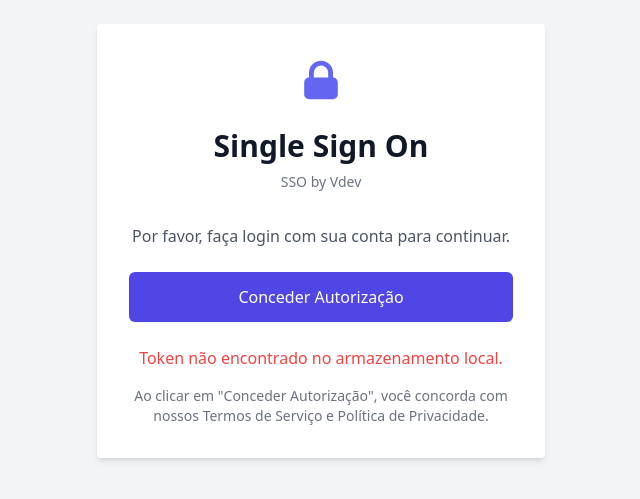
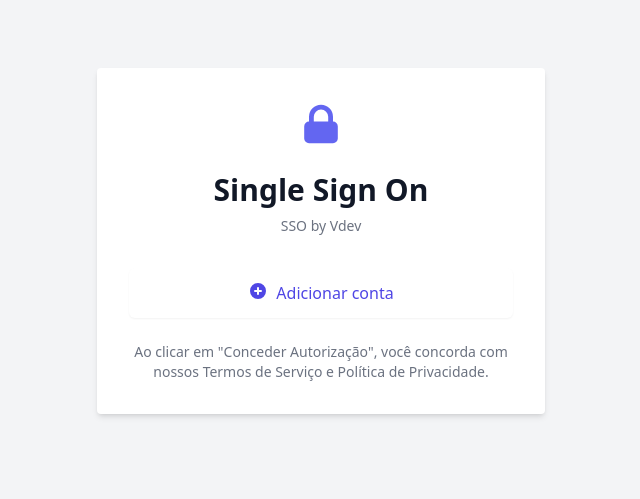
Before and after one commit to viniciusdev772/nextjsnovoapp, a Next.js app: page /authorize in a window 1280 px wide. Shown: the part 159-658 px from the top of the page, without its empty margins (319-959 px from the left). Built offline with nearby package versions, Linux system fonts and the light colour scheme.

Commit message:
Atualiza lógica de autorização e adiciona botão "Adicionar conta" no arquivo authorize.js

```diff
--- a/pages/authorize.js
+++ b/pages/authorize.js
@@ -1,13 +1,14 @@
 import { useEffect, useState } from "react";
 import { useRouter } from "next/router";
 import axios from "axios";
-import { LockClosedIcon } from "@heroicons/react/solid";
+import { LockClosedIcon, PlusCircleIcon } from "@heroicons/react/solid"; // Importe o ícone PlusCircleIcon para "Adicionar conta"
 
 const AuthorizePage = () => {
   const router = useRouter();
   const [authorizationStatus, setAuthorizationStatus] = useState(null);
   const [isLoading, setIsLoading] = useState(false);
   const [errorMessage, setErrorMessage] = useState("");
+  const [showAddAccount, setShowAddAccount] = useState(false); // Variável de estado para controlar a exibição do botão "Adicionar conta"
 
   const authenticateToken = async (urlToken, localStorageToken) => {
     setIsLoading(true);
@@ -45,10 +46,16 @@
     authenticateToken(token, localStorageToken);
   };
 
+  const handleAddAccountClick = () => {
+    // Adicione aqui a lógica para adicionar uma nova conta
+    //ir para a página de login
+    router.push("/");
+  };
+
   useEffect(() => {
-    if (!localStorage.getItem("token")) {
-      setAuthorizationStatus("error");
-      setErrorMessage("Token não encontrado no armazenamento local.");
+    const localStorageToken = localStorage.getItem("token");
+    if (!localStorageToken) {
+      setShowAddAccount(true); // Mostrar o botão "Adicionar conta" se não houver nenhum token no armazenamento local
     }
   }, []);
 
@@ -66,11 +73,18 @@
           <p className="mt-2 text-sm text-gray-500">SSO by Vdev</p>
         </div>
         <div className="mt-8">
-          <div className="text-center mb-6">
-            <p className="text-gray-600">
-              Por favor, faça login com sua conta para continuar.
-            </p>
+          {showAddAccount && ( // Renderizar o botão "Adicionar conta" se showAddAccount for true
+            <div className="mb-6">
+              <button
+                onClick={handleAddAccountClick}
+                className={`w-full flex justify-center py-3 px-4 border border-transparent rounded-md shadow-sm text-base font-medium text-indigo-600 bg-white hover:bg-gray-50 focus:outline-none focus:ring-2 focus:ring-offset-2 focus:ring-indigo-500`}
+              >
+                <PlusCircleIcon className="h-5 w-5 mr-2" aria-hidden="true" />
+                Adicionar conta
+              </button>
             </div>
+          )}
+          {!showAddAccount && ( // Renderizar o botão "Conceder Autorização" se showAddAccount for false
             <div className="mb-6">
               <button
                 onClick={handleAuthorizeClick}
@@ -105,6 +119,7 @@
                 )}
               </button>
             </div>
+          )}
           {authorizationStatus === "error" && (
             <div className="text-center">
               <p className="text-red-500">{errorMessage}</p>
```
Lines whose indentation alone changed are shown as unchanged.
